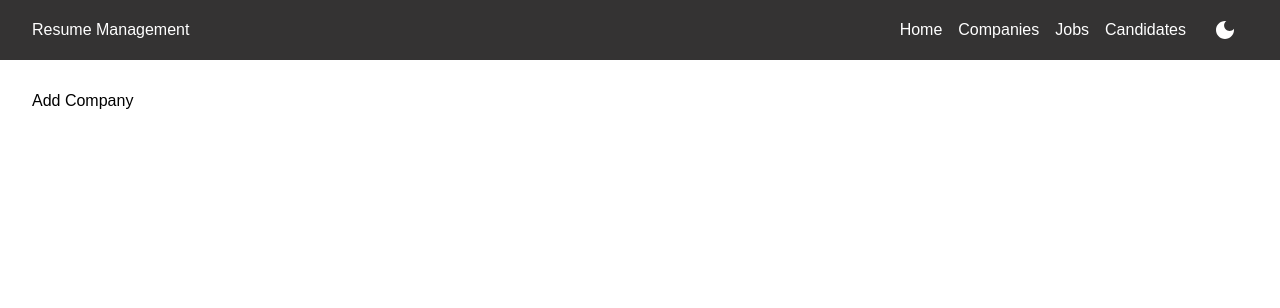
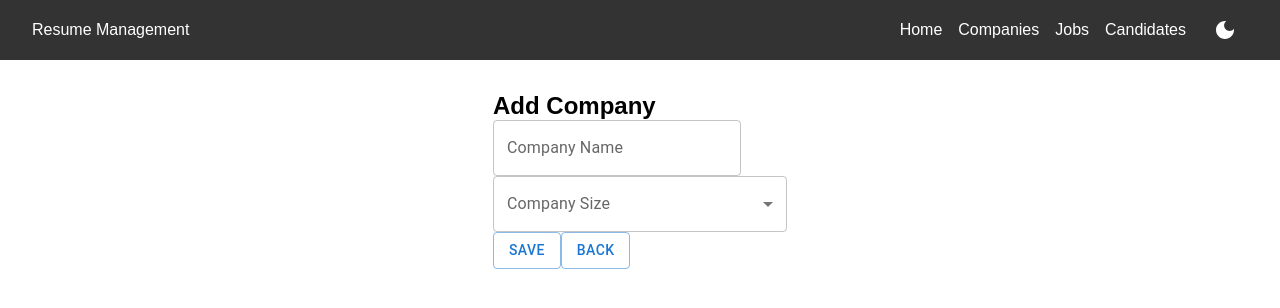
Before and after one commit to ryanmello/resume-management-system-frontend, a React (Create React App) app: page /companies/add in a window 1280 px wide. Shown: the top 308 px of the page. Built offline with nearby package versions, Linux system fonts and the light colour scheme.

Commit message:
create company

```diff
--- a/src/pages/companies/AddCompany.tsx
+++ b/src/pages/companies/AddCompany.tsx
@@ -1,11 +1,72 @@
-import React from 'react'
+import React, { useState } from "react";
+import { ICreateCompanyDto } from "../../types/global.typing";
+import {
+  Button,
+  FormControl,
+  InputLabel,
+  MenuItem,
+  Select,
+  TextField,
+} from "@mui/material";
+import { useNavigate } from "react-router-dom";
+import httpModule from "../../helpers/http.module";
 
 const AddCompany = () => {
+  const redirect = useNavigate();
+  const [company, setCompany] = useState<ICreateCompanyDto>({
+    name: "",
+    size: "",
+  });
+
+  const handleClickSaveBtn = () => {
+    if(company.name === "" || company.size === ""){
+      alert("Please enter a name and size");
+      return;
+    }
+
+    httpModule.post("company/create", company)
+      .then(response => redirect("/companies"))
+      .catch((error) => console.log(error));
+  }
+
+  const handleClickBackBtn = () => {
+    redirect("/companies");
+  }
+
   return (
-    <div>
-      Add Company
+    <div className="content">
+      <div className="add-company">
+        <h2>Add Company</h2>
+        <TextField
+          autoComplete="off"
+          label="Company Name"
+          variant="outlined"
+          value={company.name}
+          onChange={(e) => setCompany({ ...company, name: e.target.value })}
+        />
+        <FormControl fullWidth>
+          <InputLabel id="demo-simple-select-label">Company Size</InputLabel>
+          <Select
+            value={company.size}
+            label="Company Size"
+            onChange={(e) => setCompany({ ...company, size: e.target.value })}
+          >
+            <MenuItem value="Small">Small</MenuItem>
+            <MenuItem value="Medium">Medium</MenuItem>
+            <MenuItem value="Large">Large</MenuItem>
+          </Select>
+        </FormControl>
+        <div className="btns">
+          <Button variant="outlined" color="primary" onClick={handleClickSaveBtn}>
+            Save
+          </Button>
+          <Button variant="outlined" color="primary" onClick={handleClickBackBtn}>
+            Back
+          </Button>
+        </div>
+      </div>
     </div>
-  )
-}
+  );
+};
 
-export default AddCompany
+export default AddCompany;
--- a/src/types/global.typing.ts
+++ b/src/types/global.typing.ts
@@ -4,3 +4,8 @@ export interface ICompany {
     size: string;
     createdAt: string;
 }
+
+export interface ICreateCompanyDto {
+    name: string;
+    size: string;
+}
```
